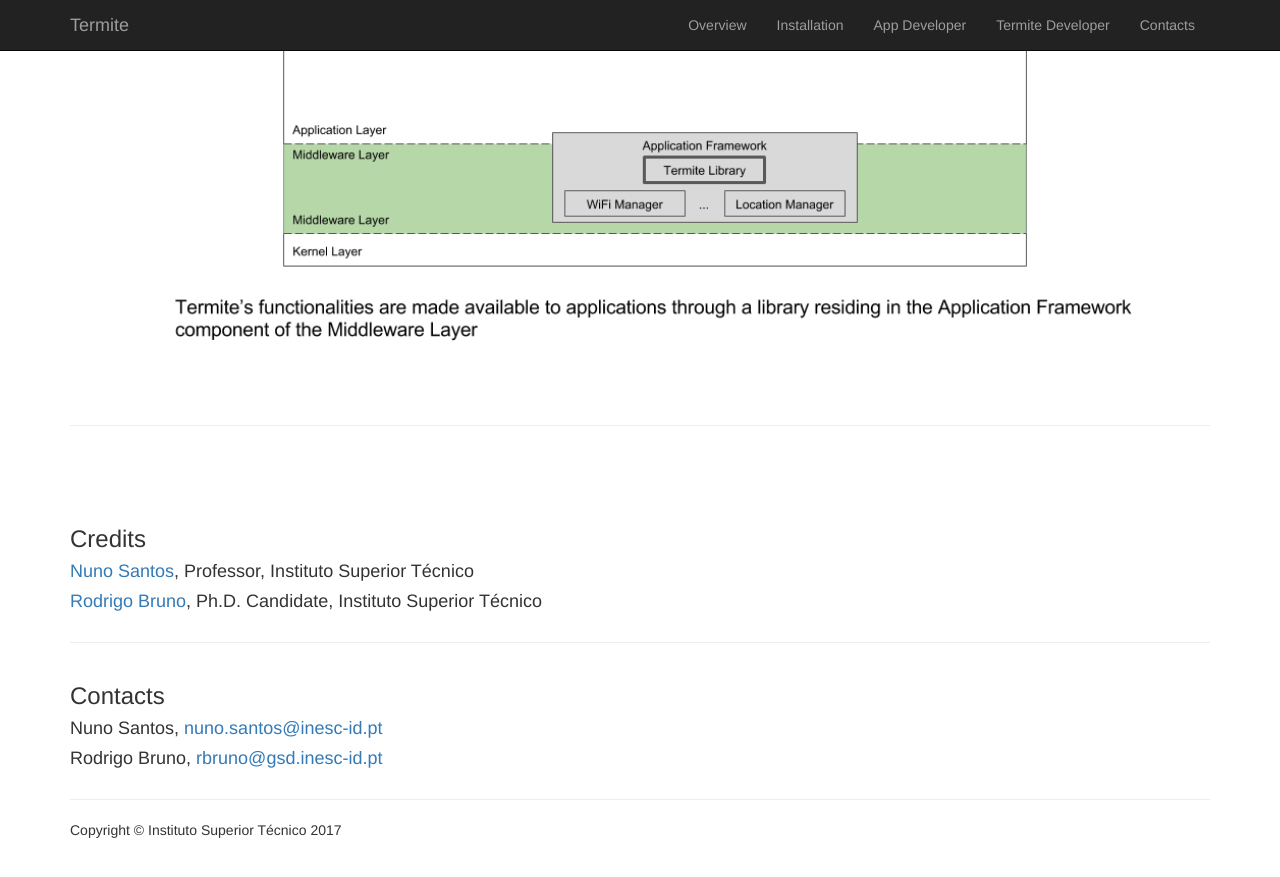
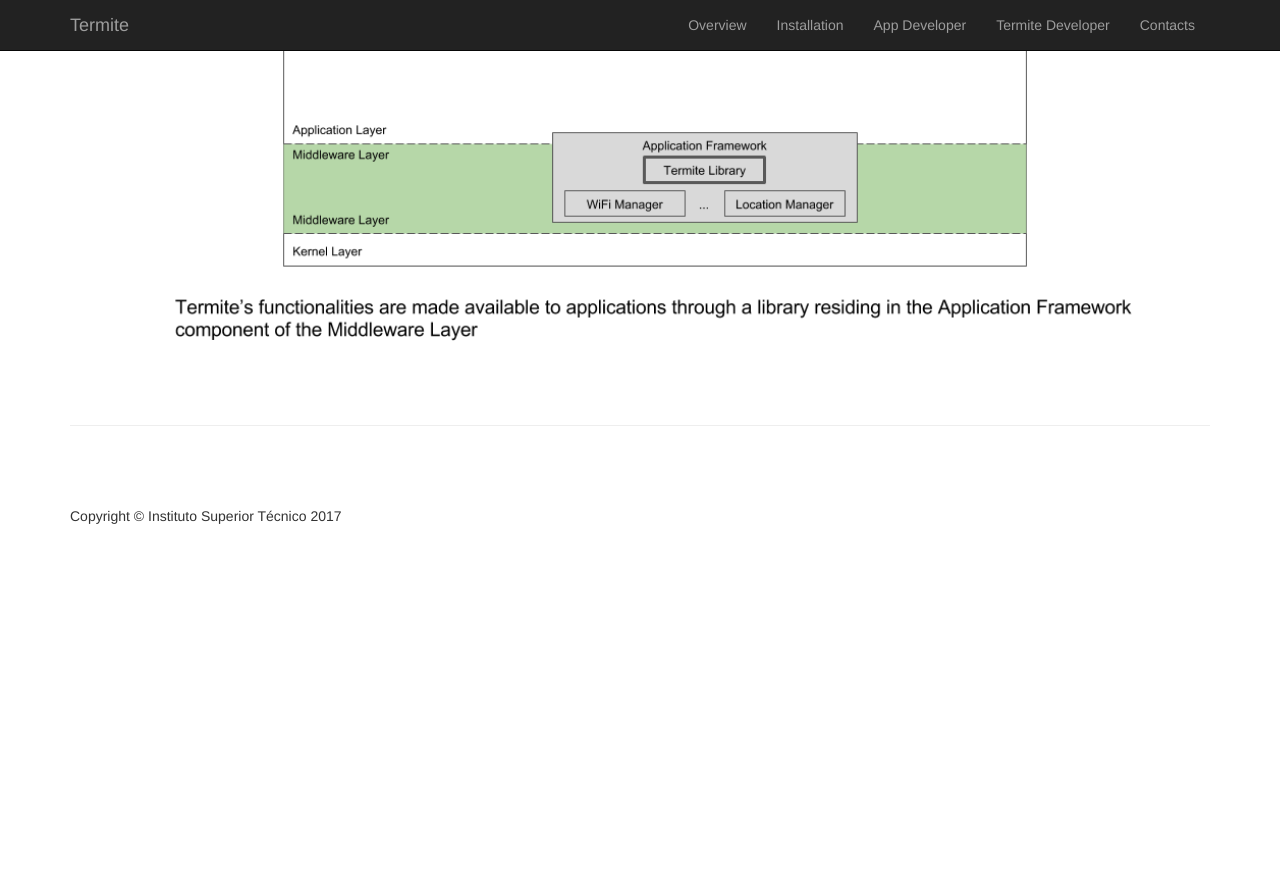
Before and after one commit to etraudonun/termite, a Jekyll site: the page device-detection.html, which Jekyll copies as it is, in a window 1280 px wide and 900 px high, scrolled down 6511 px. Shown: the top 877 px of the window. Built offline with Jekyll 4.4.1, drawn with Linux system fonts in a browser that asks for light colours; after the commit the page ends 7097 px from its top, so only the background shows below that.

Commit message:
Update device-detection.html

```diff
--- a/device-detection.html
+++ b/device-detection.html
@@ -57,7 +57,7 @@
                         <a href="#services">Termite Developer</a>
                     </li>
                     <li>
-                        <a href="#contacts">Contacts</a>
+                        <a href="https://etraudonun.github.io/termite/#contacts">Contacts</a>
                     </li>
                 </ul>
             </div>
@@ -151,26 +151,6 @@
         <!-- Footer -->
         <footer>
             <div class="row">
-                <div class="col-md-12">
-                    <h3>Credits</h3>
-                    <h4><a href="http://www.gsd.inesc-id.pt/~nsantos/">Nuno Santos</a>, Professor, Instituto Superior Técnico</h4>
-                    <h4><a href="http://www.gsd.inesc-id.pt/~rbruno/">Rodrigo Bruno</a>, Ph.D. Candidate, Instituto Superior Técnico</h4>
-                </div>
-            </div>
-
-            <hr>
-
-            <div class="row">
-                <div class="col-md-12">
-                    <h3 id="contacts">Contacts</h3>
-                    <h4>Nuno Santos, <a href="">nuno.santos@inesc-id.pt</a></h4>
-                    <h4>Rodrigo Bruno, <a href="">rbruno@gsd.inesc-id.pt</a></h4>
-                </div>
-            </div>
-
-            <hr>
-
-            <div class="row">
                 <div class="col-lg-12">
                     <p>Copyright &copy; Instituto Superior Técnico 2017</p>
                 </div>
```
